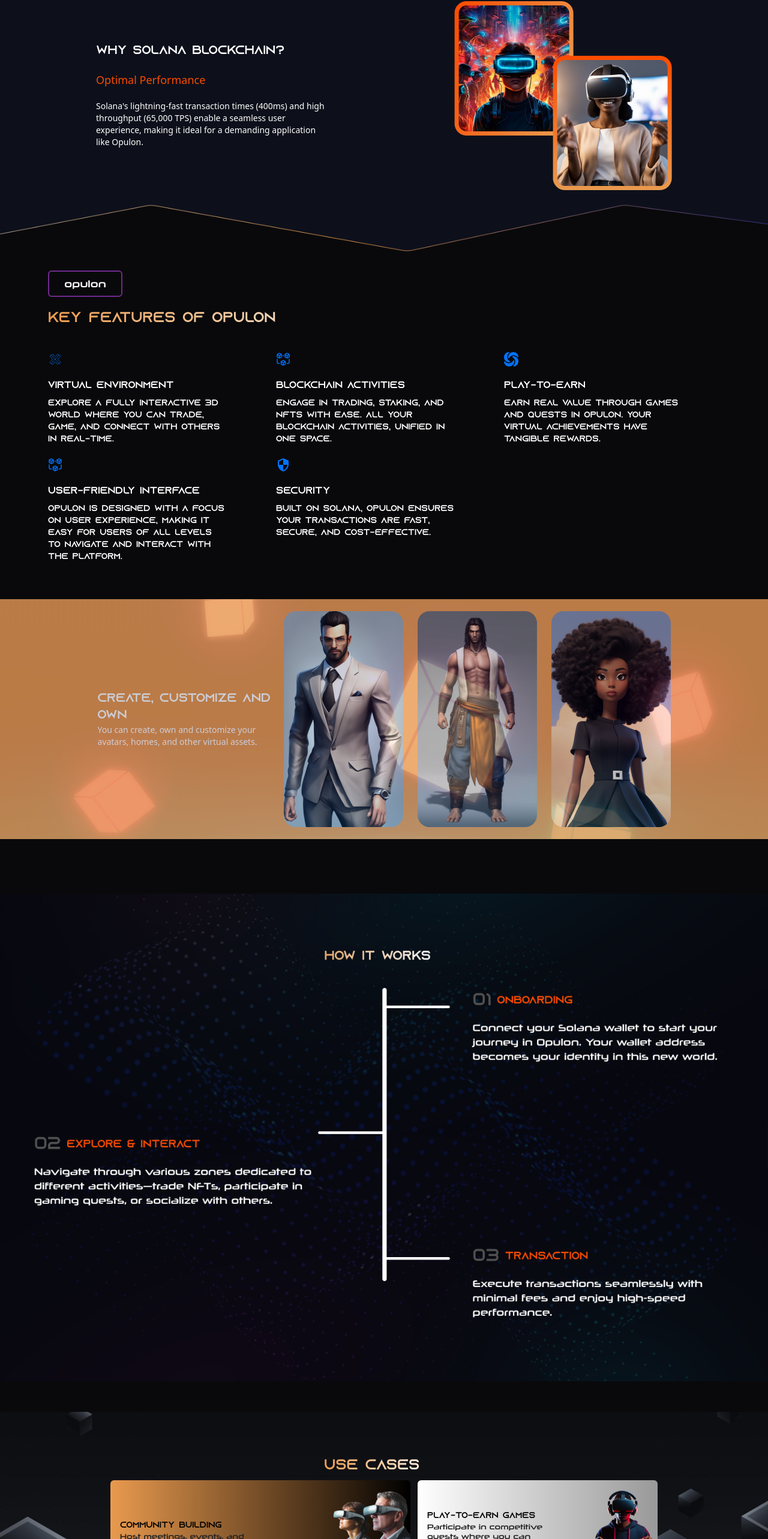
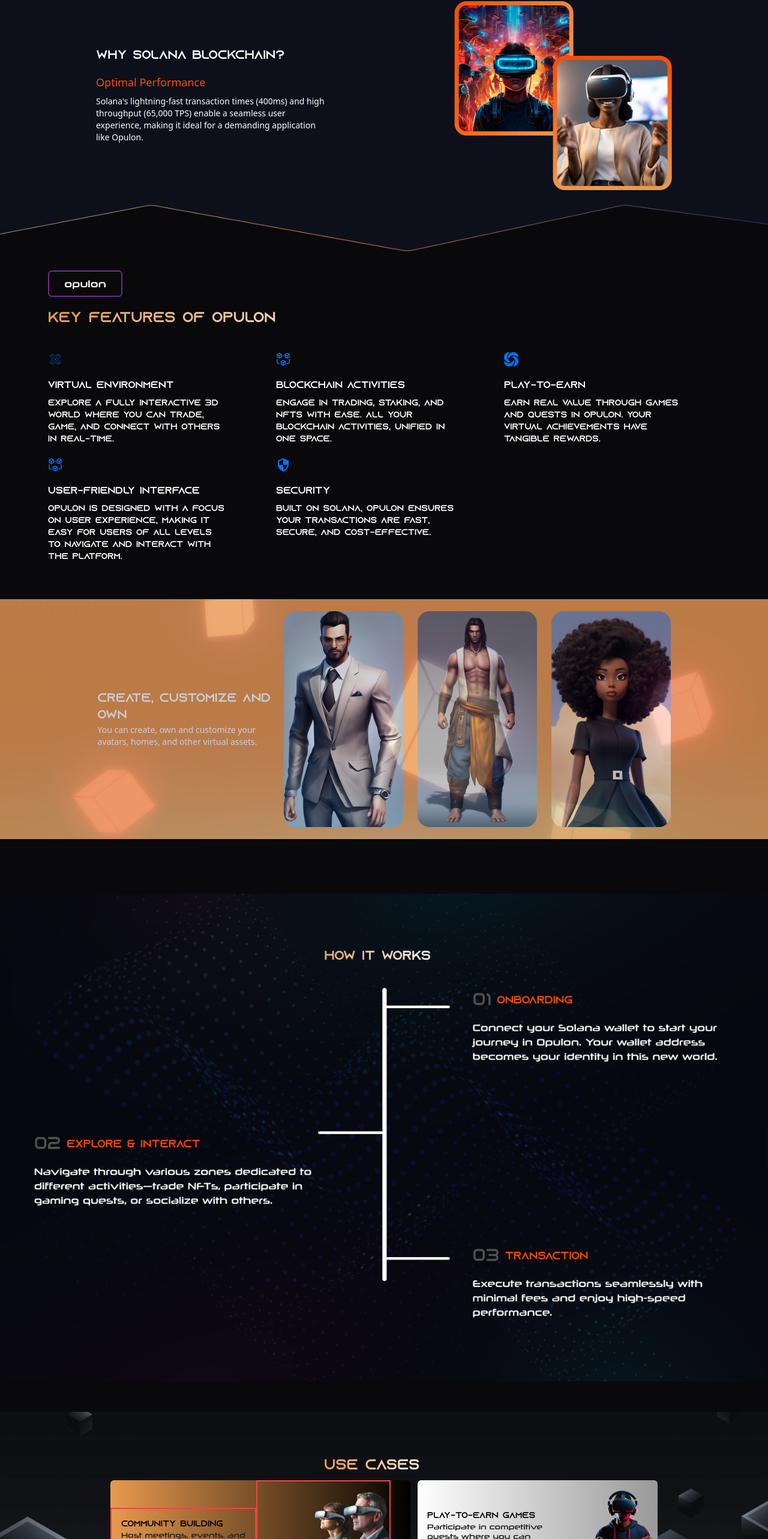
Before and after one commit to judechimaobi/Opulon-Website, a React (Vite) app: page / in a window 1280 px wide. Shown: the part 1428-3994 px from the top of the page at 60% size. Built offline with nearby package versions, Linux system fonts and the light colour scheme.

Commit message:
:art: refractor some section

```diff
--- a/src/Pages/Home/Home.jsx
+++ b/src/Pages/Home/Home.jsx
@@ -156,27 +156,27 @@
                             <img className="mt-5" src={images.Frame57} />
                         </div>
                     </div>
-                    <div className="flex flex-col w-1/2 sm:mt-5 md:pl-4">
+                    <div className="flex flex-col w-1/2 sm:w-full sm:mt-5 md:pl-4">
                         <p className="font-sans1 text-transparent bg-clip-text bg-gradient-to-r from-[#E99A4E] to-[#FFFFFF] w-[650px] font-normal text-2xl">
                             What is Opulon?
                         </p>
-                        <p className="text-base font-sans2 text-[#fff] w-[600px] sm:w-[361px] md:w-full mt-2 mb-9">
+                        <p className="text-base font-sans2 text-[#fff] w-[600px] sm:w-full md:w-full mt-2 mb-9">
                             Opulon is a virtual crypto world built on the Solana blockchain, designed to
                             bring blockchain activities like trading, gaming, and social interaction into
                             a unified and immersive environment.
                         </p>
-                        <div className="flex flex-col md:w-full">
+                        <div className="flex flex-col sm:w-full md:w-full">
                             <p className="mb-4 font-sans1 text-transparent bg-clip-text bg-gradient-to-r from-[#E99A4E] to-[#FFFFFF] w-[650px] font-normal text-2xl">
                                 Key Benefits
                             </p>
                             <div className="flex sm:flex-col md:flex-wrap font-sans2 text-[#fff]">
-                                <p className="flex sm:w-[361px] justify-center text-center font-sans2 rounded-md border-2 border-[#702A90] p-5">
+                                <p className="flex sm:w-fit justify-center text-center font-sans2 rounded-md border-2 border-[#702A90] p-5">
                                     Seamless integration of blockchain activities
                                 </p>
-                                <p className="flex sm:w-[361px] justify-center mx-5 sm:mx-0 sm:my-3 md:my-3 text-center font-sans2 rounded-md border-2 border-[#702A90] p-5">
+                                <p className="flex sm:w-fit justify-center mx-5 sm:mx-0 sm:my-3 md:my-3 text-center font-sans2 rounded-md border-2 border-[#702A90] p-5">
                                     Immersive, interactive virtual world
                                 </p>
-                                <p className="flex sm:w-[361px] justify-center text-center font-sans2 rounded-md border-2 border-[#702A90] p-5">
+                                <p className="flex sm:w-fit justify-center text-center font-sans2 rounded-md border-2 border-[#702A90] p-5">
                                     Secure and fast transactions with Solana
                                 </p>
                             </div>
@@ -189,7 +189,7 @@
                     <div className="flex sm:flex-col justify-between items-center w-3/4 md:w-fit">
                         <div className="flex flex-col sm:w-full">
                             <p className="text-xl font-sans1 text-[#fff]">Why Solana blockchain?</p>
-                            <p className="text-lg text-[#FB4C00] my-5">Optimal Performance</p>
+                            <p className="text-lg text-[#FB4C00] mt-4 mb-2">Optimal Performance</p>
                             <p className="text-sm text-[#fff] w-[392px] sm:w-full sm:mb-5">
                                 Solana's lightning-fast transaction times (400ms) and high throughput (65,000 TPS)
                                 enable a seamless user experience, making it ideal for a demanding application like
@@ -271,12 +271,12 @@
                         Use Cases
                     </p>
                    <div className="flex sm:flex-col justify-between">
-                        <div className="flex justify-between items-end  bg-gradient-to-r from-[#E99A4E] to-[#000] w-[500px] sm:w-[361px] md:w-fit  h-[150px]  rounded-md">
-                            <div className="flex flex-col w-[243px] p-4">
+                        <div className="flex items-end  bg-gradient-to-r from-[#E99A4E] to-[#000] w-[500px] sm:w-[361px] md:w-fit  h-[150px]  rounded-md">
+                            <div className="flex flex-col w-[243px] p-4 border-2 border-red-500">
                                 <p className="font-sans1 text-sm">Community Building</p>
                                 <p className="font-sans2 text-[#242424] text-xs">Host meetings, events, and more in a virtual space where every user is real.</p>
                             </div>
-                            <img src={images.community} className="h-full" />
+                            <img src={images.community} className="h-full border-2 border-red-500 sm:w-[200px]" />
                         </div>
                         <div className="flex justify-between ml-3 sm:ml-0 sm:mt-3 items-end  bg-gradient-to-r from-[#FFFFFF] to-[#999999] w-[400px] sm:w-[361px] md:w-fit h-[150px]  rounded-md">
                             <div className="flex flex-col w-[243px] p-4">
```
